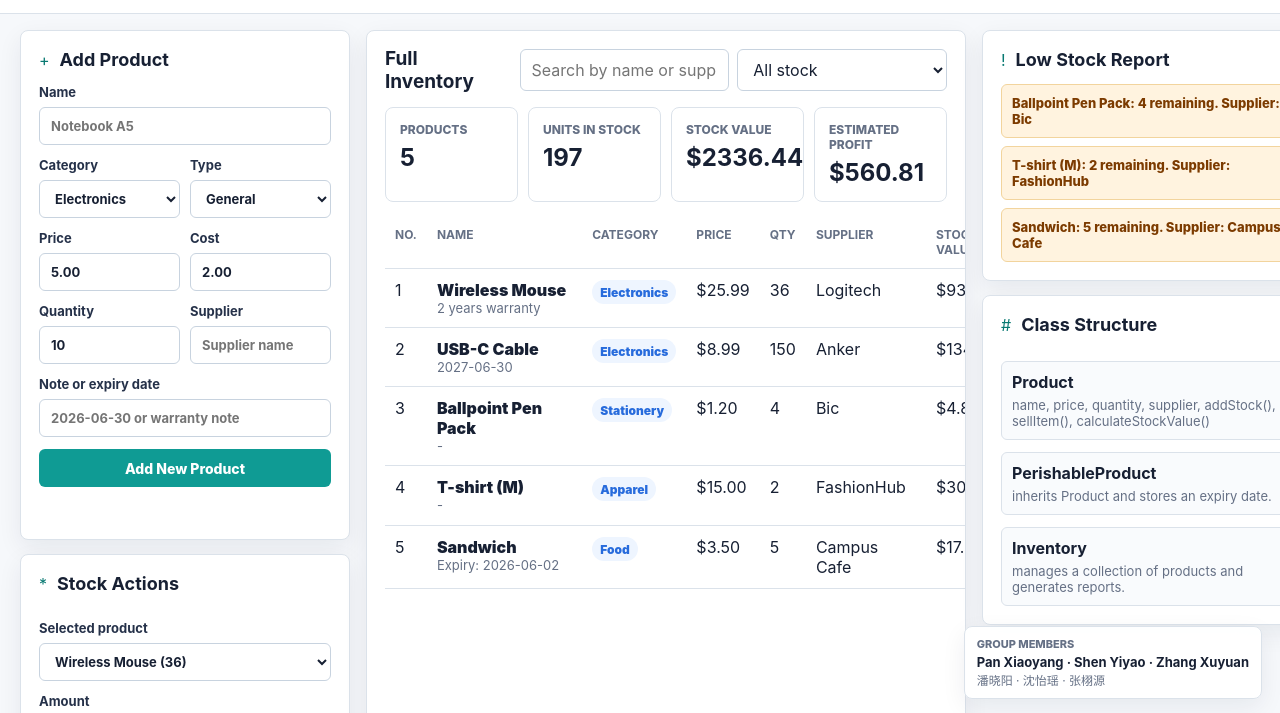
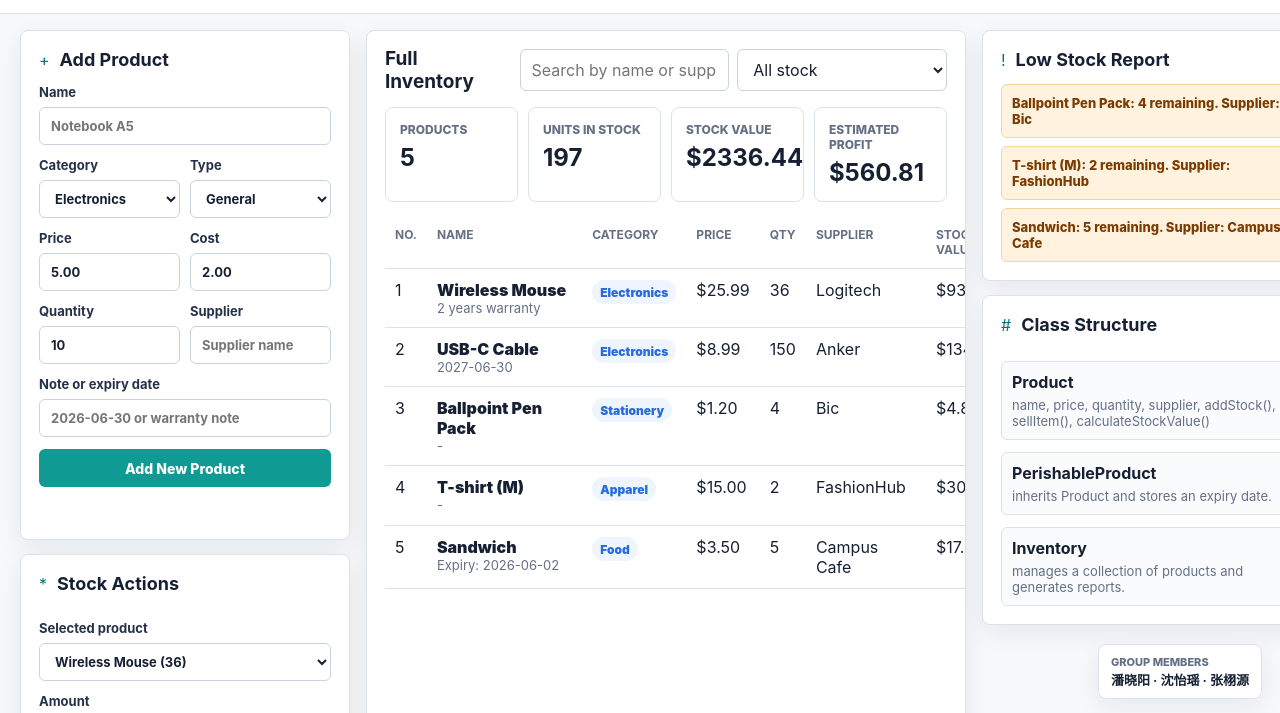
Before and after one commit to zhangxuyuan20251443-coder/shop-inventory, a plain HTML site: page index.html in a window 1280 px wide. Shown: the part 83-796 px from the top of the page. Drawn offline with Linux system fonts and the light colour scheme.

Commit message:
Update index.html

```diff
--- a/index.html
+++ b/index.html
@@ -219,8 +219,7 @@
   </main>
   <div class="member-badge">
     <span>Group Members</span>
-    <strong>Pan Xiaoyang · Shen Yiyao · Zhang Xuyuan</strong>
-    <small>潘晓阳 · 沈怡瑶 · 张栩源</small>
+    <strong>潘晓阳 · 沈怡瑶 · 张栩源</strong>
   </div>
 
   <script>
```
